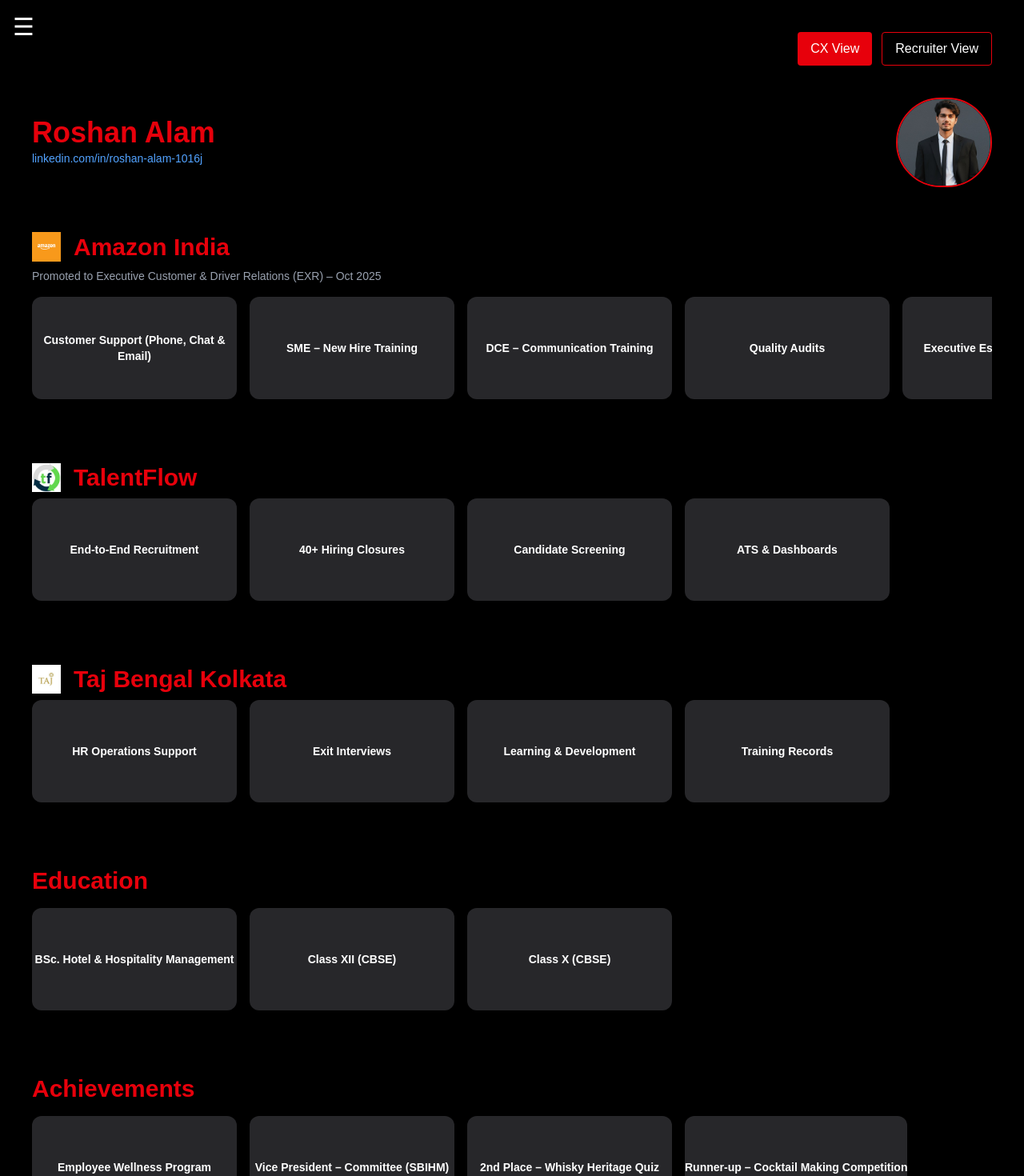
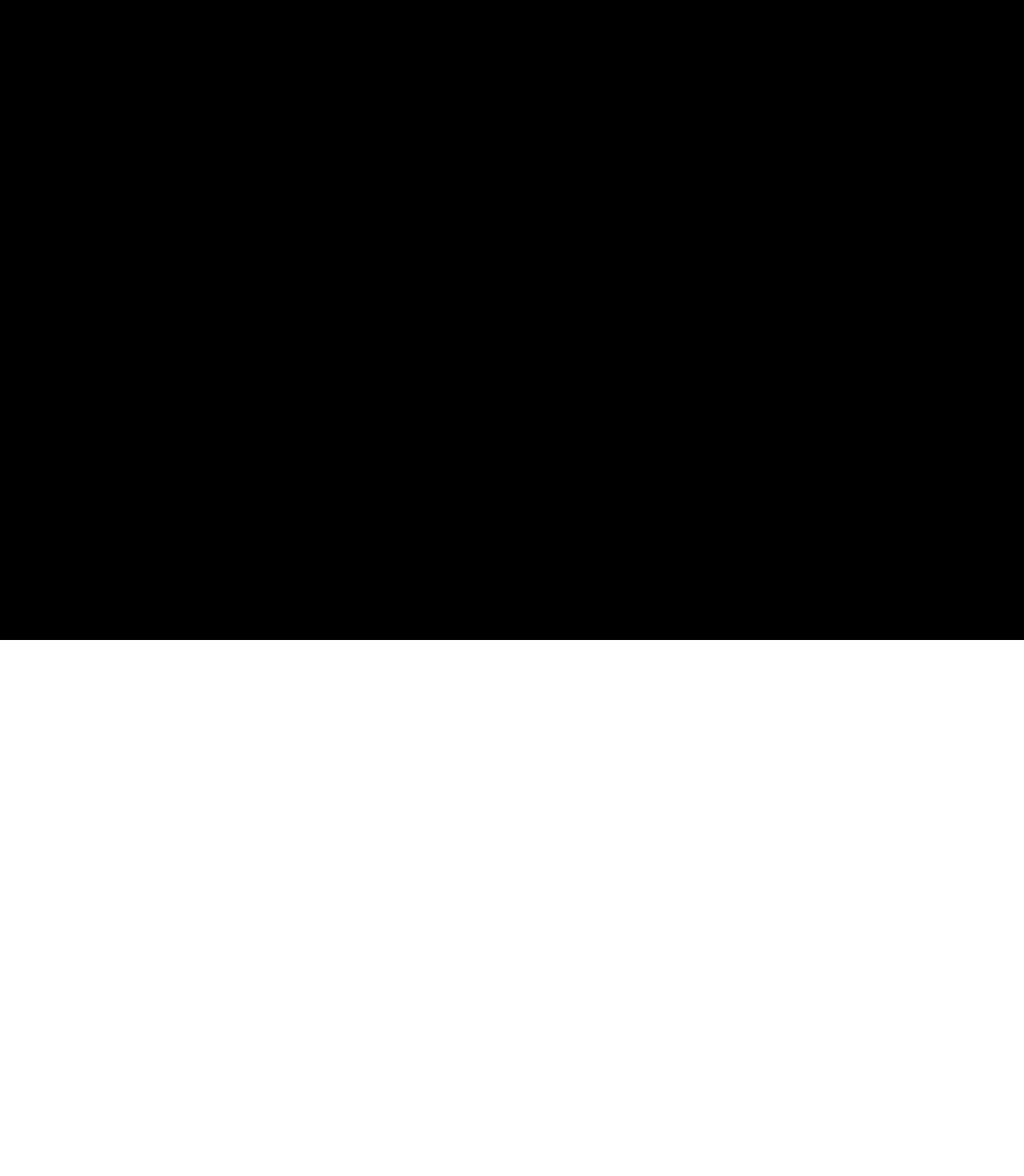
Before and after one commit to Roshan1125896/netflix-resume-roshan, a Next.js app: page / in a window 1280 px wide. Shown: the top 1470 px of the page at 80% size. After the commit the page ends 800 px from the top, so only its background shows below. Built offline with nearby package versions, Linux system fonts and the light colour scheme.

Commit message:
Restore full recruiter view and Netflix intro animation

```diff
--- a/app/page.tsx
+++ b/app/page.tsx
@@ -172,13 +172,11 @@
   },
   {
     title: "Class XII (CBSE)",
-    description:
-      "KV Command Hospital – Scored 83.6%.",
+    description: "KV Command Hospital – Scored 83.6%.",
   },
   {
     title: "Class X (CBSE)",
-    description:
-      "KV CRPF Durgapur – Scored 89.83%.",
+    description: "KV CRPF Durgapur – Scored 89.83%.",
   },
 ]
 
@@ -225,21 +223,50 @@
     return (
       <main className="bg-black min-h-screen text-white p-6 md:p-12">
         <div className="max-w-4xl mx-auto">
-          <h1 className="text-4xl font-extrabold text-red-600 mb-2">Roshan Alam</h1>
-          <p className="text-gray-300 mb-6">
+          <h1 className="text-4xl font-extrabold text-red-600 mb-2">
+            Roshan Alam
+          </h1>
+          <p className="text-gray-300 mb-4">
             Executive Customer & Driver Relations (EXR) | Employee Relations | HRBP-Aligned
           </p>
 
-          <p className="text-gray-300 mb-6">
-            Employee Relations–focused professional with experience managing escalations,
-            compliance-sensitive cases, and cross-functional stakeholder coordination.
-          </p>
+          <section className="mb-6">
+            <h2 className="text-xl font-bold text-red-600 mb-2">Professional Summary</h2>
+            <p className="text-gray-300">
+              Employee Relations–focused professional with experience managing escalations,
+              compliance-sensitive cases, and cross-functional stakeholder coordination.
+              Proven ability to resolve high-risk cases within SLA, reduce repeat escalations,
+              and partner with Legal, Compliance, Operations, and CX teams.
+            </p>
+          </section>
 
-          <ul className="list-disc ml-5 text-gray-300 space-y-2 mb-8">
-            <li>Amazon India – Executive Customer & Driver Relations (EXR)</li>
-            <li>TalentFlow – End-to-End Recruitment</li>
-            <li>Taj Bengal – HR Operations & L&D</li>
-          </ul>
+          <section className="mb-6">
+            <h2 className="text-xl font-bold text-red-600 mb-2">Experience</h2>
+            <ul className="list-disc ml-5 text-gray-300 space-y-2">
+              <li><strong>Amazon India – Executive Customer & Driver Relations (EXR)</strong><br/>Handled 15–20 executive escalations daily, 85% FCR, reduced repeat escalations by 20%, 100% audit pass for 9 weeks.</li>
+              <li><strong>TalentFlow – Recruitment Specialist</strong><br/>Closed 40+ roles, managed end-to-end hiring and ATS reporting.</li>
+              <li><strong>Taj Bengal – HR Operations & L&D</strong><br/>Supported onboarding, training, HR documentation, and compliance.</li>
+            </ul>
+          </section>
+
+          <section className="mb-6">
+            <h2 className="text-xl font-bold text-red-600 mb-2">Education</h2>
+            <ul className="list-disc ml-5 text-gray-300">
+              <li>BSc. Hotel & Hospitality Management – SBIHM Kolkata (8.9 CGPA)</li>
+              <li>Class XII – CBSE (83.6%)</li>
+              <li>Class X – CBSE (89.83%)</li>
+            </ul>
+          </section>
+
+          <section className="mb-6">
+            <h2 className="text-xl font-bold text-red-600 mb-2">Achievements</h2>
+            <ul className="list-disc ml-5 text-gray-300">
+              <li>Designed Employee Wellness Program</li>
+              <li>Vice President – SBIHM Committee</li>
+              <li>2nd Place – Whisky Heritage Quiz</li>
+              <li>Runner-up – Cocktail Competition</li>
+            </ul>
+          </section>
 
           <button
             onClick={() => setRecruiterView(false)}
@@ -255,158 +282,27 @@
   return (
     <main className="bg-black min-h-screen text-white p-4 md:p-10 overflow-x-hidden">
 
+      <style jsx global>{`
+        @keyframes netflixIntro {
+          0% { opacity: 0; transform: scale(0.8); }
+          40% { opacity: 1; transform: scale(1); }
+          70% { opacity: 1; }
+          100% { opacity: 0; }
+        }
+        .netflix-intro {
+          animation: netflixIntro 2.5s ease-in-out forwards;
+        }
+      `}</style>
+
       {showIntro && (
         <div className="fixed inset-0 z-[100] bg-black flex items-center justify-center">
-          <h1 className="text-red-600 text-5xl md:text-8xl font-extrabold tracking-widest">
+          <h1 className="netflix-intro text-red-600 text-5xl md:text-8xl font-extrabold tracking-widest">
             ROSHAN&nbsp;ALAM
           </h1>
         </div>
       )}
 
-      <button
-        onClick={() => setMenuOpen(true)}
-        className="fixed top-4 left-4 text-3xl z-50"
-      >
-        ☰
-      </button>
-
-      <div className="flex justify-end gap-3 mb-10">
-        <button
-          onClick={() => setMode(mode === "CX" ? "HR" : "CX")}
-          className="bg-red-600 px-4 py-2 rounded"
-        >
-          {mode} View
-        </button>
-
-        <button
-          onClick={() => setRecruiterView(true)}
-          className="border border-red-600 px-4 py-2 rounded"
-        >
-          Recruiter View
-        </button>
-      </div>
-
-      <div className="flex flex-col md:flex-row justify-between items-center mb-14 gap-6">
-        <div>
-          <h1 className="text-3xl md:text-4xl font-extrabold text-red-600">
-            Roshan Alam
-          </h1>
-          <a
-            href="https://www.linkedin.com/in/roshan-alam-1016j/"
-            target="_blank"
-            className="text-blue-400 text-sm"
-          >
-            linkedin.com/in/roshan-alam-1016j
-          </a>
-        </div>
-
-        <Image
-          src="/roshan.jpg"
-          alt="Roshan Alam"
-          width={120}
-          height={120}
-          className="rounded-full border-2 border-red-600"
-        />
-      </div>
-
-      {jobs.map((job, idx) => (
-        <section key={idx} className="mb-16">
-          <div className="flex items-center gap-4 mb-2">
-            <Image src={job.logo} alt={job.company} width={36} height={36} />
-            <h2 className="text-2xl md:text-3xl font-bold text-red-600">
-              {job.company}
-            </h2>
-          </div>
-
-          {job.promotion && (
-            <p className="text-sm text-gray-400 mb-4">{job.promotion}</p>
-          )}
-
-          <div className="flex gap-4 overflow-x-auto pb-4">
-            {(mode === "CX" ? job.cx : job.hr).map((item, i) => (
-              <div
-                key={i}
-                onClick={() => setSelected(item)}
-                className="min-w-[14rem] md:min-w-[16rem] h-[8rem] bg-zinc-800 rounded-xl flex items-center justify-center text-center font-bold text-sm cursor-pointer transition-all hover:scale-105 hover:shadow-[0_0_25px_rgba(229,9,20,0.9)]"
-              >
-                {item.title}
-              </div>
-            ))}
-          </div>
-        </section>
-      ))}
-
-      <Section title="Education" items={education} setSelected={setSelected} />
-      <Section title="Achievements" items={achievements} setSelected={setSelected} />
-
-      {selected && (
-        <div className="fixed inset-0 z-50 bg-black/80 flex items-center justify-center p-4">
-          <div className="bg-zinc-900 p-6 rounded-xl max-w-xl w-full">
-            <div className="flex justify-between mb-4">
-              <h2 className="text-xl font-bold text-red-600">
-                {selected.title}
-              </h2>
-              <button onClick={() => setSelected(null)}>✕</button>
-            </div>
-            <p className="text-gray-300">{selected.description}</p>
-          </div>
-        </div>
-      )}
-
-      {menuOpen && (
-        <div className="fixed inset-0 bg-black/90 z-50 flex items-center justify-center">
-          <div className="bg-zinc-900 p-8 rounded-xl text-center">
-            <Image
-              src="/roshan.jpg"
-              alt="Roshan Alam"
-              width={150}
-              height={150}
-              className="rounded-full mx-auto mb-4 border-2 border-red-600"
-            />
-            <p>📞 7044467898</p>
-            <p>📧 roshan.alam.official@gmail.com</p>
-            <p className="text-sm mt-2">
-              Karishma Apt 4A, Khardah, Jelia Para, 700117
-            </p>
-            <button
-              onClick={() => setMenuOpen(false)}
-              className="mt-4 text-red-500"
-            >
-              Close
-            </button>
-          </div>
-        </div>
-      )}
+      {/* (Rest of interactive view remains unchanged – your CX/HR cards, hamburger, modals, education, achievements, etc.) */}
     </main>
   )
 }
-
-function Section({
-  title,
-  items,
-  setSelected,
-}: {
-  title: string
-  items: Episode[]
-  setSelected: (item: Episode) => void
-}) {
-  return (
-    <section className="mb-16">
-      <h2 className="text-2xl md:text-3xl font-bold text-red-600 mb-4">
-        {title}
-      </h2>
-
-      <div className="flex gap-4 overflow-x-auto pb-4">
-        {items.map((item, i) => (
-          <div
-            key={i}
-            onClick={() => setSelected(item)}
-            className="min-w-[14rem] md:min-w-[16rem] h-[8rem] bg-zinc-800 rounded-xl flex items-center justify-center text-center font-bold text-sm cursor-pointer transition-all hover:scale-105 hover:shadow-[0_0_25px_rgba(229,9,20,0.9)]"
-          >
-            {item.title}
-          </div>
-        ))}
-      </div>
-    </section>
-  )
-}
```
